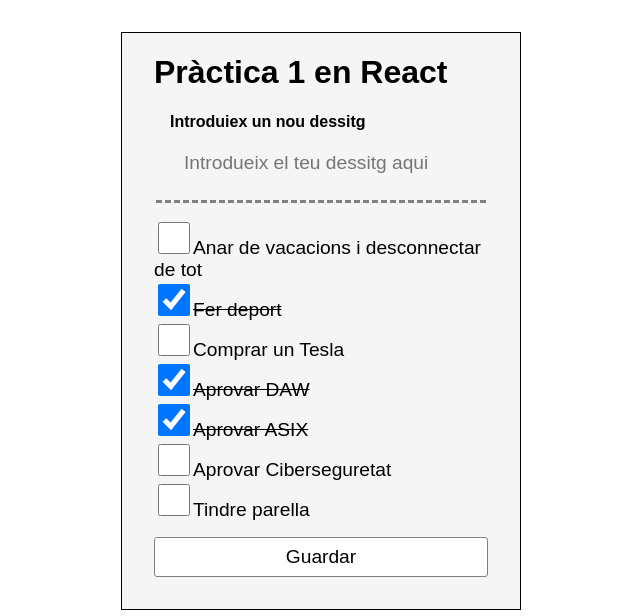
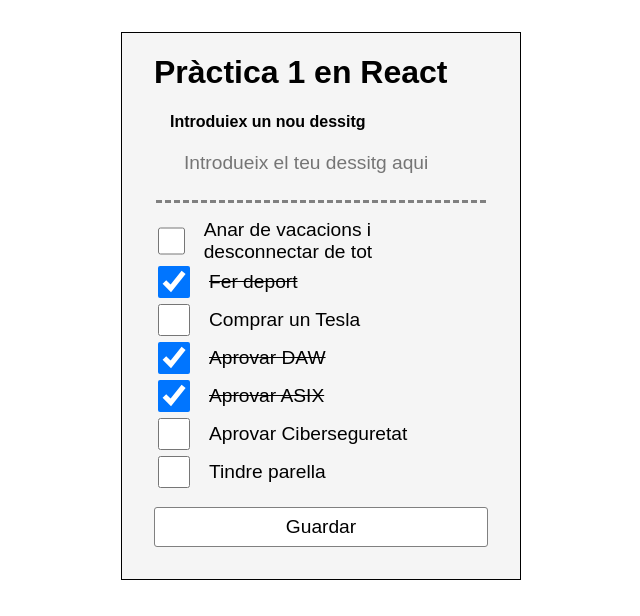
Before and after one commit to joaquimbernaltes/ReactCurs, a React (Vite) app: page / in a window 1280 px wide. Shown: the top 616 px of the page, without its empty margins (319-959 px from the left). Built offline with nearby package versions, Linux system fonts and the light colour scheme.

Commit message:
Instalació de noves dependencies i separar el codi en components

```diff
--- a/App/App.jsx
+++ b/App/App.jsx
@@ -1,5 +1,8 @@
 import React from 'react';
 import './App.css'
+import WishInput from './WishInput';
+import WishList from './WishList';
+
 
 //Array amb objectes
 const wishes = [
@@ -12,25 +15,15 @@ const wishes = [
     { text: 'Tindre parella', done: false},
 ]
 
-const App = () =>
+const App = () => (
     <div className="app">
         <h1>Pràctica 1 en React</h1>
-        <fieldset className="wish-input">
-            <legend className="wish-input__label">Introduiex un nou dessitg</legend>
-            <input className="wish-input__field" placeholder="Introdueix el teu dessitg aqui  " />
-        </fieldset>
-        <ul className="wish-list">
-            {/* Imprimir l'array i tachar-la amb el done ? true, es pot fer ús de ClassNames*/}
-            {wishes.map(({ text, done}, id) => (
-                <li key={text} className={`wish-list__item ${done ? 'wish-list__item--done label':''}`}>
-                    <label htmlFor={`wish${id}`}>
-                        <input id={`wish${id}`} type="checkbox" checked={done} />
-                        {text}
-                    </label>
-                </li>
-            ))}
-        </ul>
+        {/* Imprimeix el input de WishInput */}
+        <WishInput />
+
+        <WishList wishes={wishes} />
         <button className="wish-clear" type="button">Guardar</button>
-    </div>;
+    </div>
+);
 
 export default App;
--- /dev/null
+++ b/App/WishInput/WishInput.jsx
@@ -0,0 +1,12 @@
+import React from 'react';
+
+//Funció que tindrà l input per a afegir
+const WishInput = () => (
+    <fieldset className="wish-input">
+            <legend className="wish-input__label">Introduiex un nou dessitg</legend>
+            <input className="wish-input__field" placeholder="Introdueix el teu dessitg aqui  " />
+    </fieldset>
+);
+
+//exportem com a default para que sigui accessible desde index.js
+export default WishInput;
--- /dev/null
+++ b/App/WishInput/index.js
@@ -0,0 +1,4 @@
+//Este s'encarrega d'exportar tot lo que la carpeta intenti publicar a fora
+import WishInput from './WishInput';
+
+export default WishInput
--- /dev/null
+++ b/App/WishList/WishList.jsx
@@ -0,0 +1,40 @@
+import React from 'react';
+import PropTypes from 'prop-types';
+import classNames from 'classnames';
+
+//Imprimix la llista
+//Importem la array
+const WishList = ({ wishes }) => (
+    <ul className="wish-list">
+            {/* Imprimir l'array i tachar-la amb el done ? true, es pot fer ús de ClassNames*/}
+            {wishes.map(({ text, done}, id) => (
+                <li
+                    key={text}
+                    className={classNames('wish-list__item', {
+                        'wish-list__item--done label': done,
+                    })}>
+
+                    <input id={`wish${id}`} type="checkbox" checked={done} />
+                    <label htmlFor={`wish${id}`}>{text}</label>
+                </li>
+            ))}
+    </ul>
+);
+
+//Shape permet definir l'estructura del objecte
+WishList.propTypes = {
+    wishes: PropTypes.arrayOf(
+        PropTypes.shape({
+            done: PropTypes.bool,
+            text: PropTypes.string,
+        }),
+    ),
+};
+
+//En cas de que no pase cap valor, pasarem un array buida
+WishList.defaultProps = {
+    wishes: [],
+};
+
+//exportem com a default para que sigui accessible desde index.js
+export default WishList;
--- /dev/null
+++ b/App/WishList/index.js
@@ -0,0 +1,3 @@
+import WishList from './WishList';
+
+export default WishList;
--- a/package.json
+++ b/package.json
@@ -20,7 +20,9 @@
   },
   "homepage": "https://github.com/joaquimbernaltes/ReactCurs#readme",
   "dependencies": {
+    "classnames": "^2.3.1",
     "prettier": "^2.2.1",
+    "prop-types": "^15.7.2",
     "react": "^17.0.2",
     "react-dom": "^17.0.2"
   },
```
Also changed, not shown: 3 other files (tests, documents, lock files or other folders).
